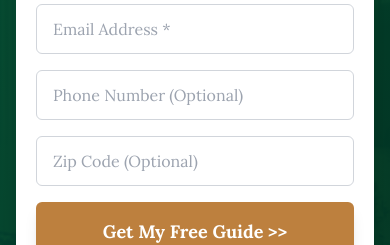
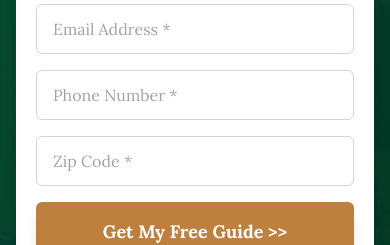
Before and after one commit to jamindevon/yates-blog, a Next.js app: page / in a window 390 px wide. Shown: the part 316-561 px from the top of the page. Built offline with nearby package versions, Linux system fonts and the light colour scheme; no server answers; a web font is replaced by a local one.

Commit message:
Make all form fields required
- Phone Number now required
- Zip Code now required
- All fields show asterisk (*)

🤖 Generated with [Claude Code](https://claude.com/claude-code)

Co-Authored-By: Claude <noreply@anthropic.com>

```diff
--- a/components/PrePlanningForm.tsx
+++ b/components/PrePlanningForm.tsx
@@ -125,8 +125,9 @@ export function PrePlanningForm() {
           name="phone"
           value={formData.phone}
           onChange={handleChange}
+          required
           className="w-full px-4 py-3 rounded-md border border-gray-300 focus:ring-2 focus:ring-yates-gold focus:border-transparent text-gray-900"
-          placeholder="Phone Number (Optional)"
+          placeholder="Phone Number *"
         />
       </div>
 
@@ -137,8 +138,9 @@ export function PrePlanningForm() {
           name="zipCode"
           value={formData.zipCode}
           onChange={handleChange}
+          required
           className="w-full px-4 py-3 rounded-md border border-gray-300 focus:ring-2 focus:ring-yates-gold focus:border-transparent text-gray-900"
-          placeholder="Zip Code (Optional)"
+          placeholder="Zip Code *"
           maxLength={5}
           pattern="[0-9]{5}"
         />
```
